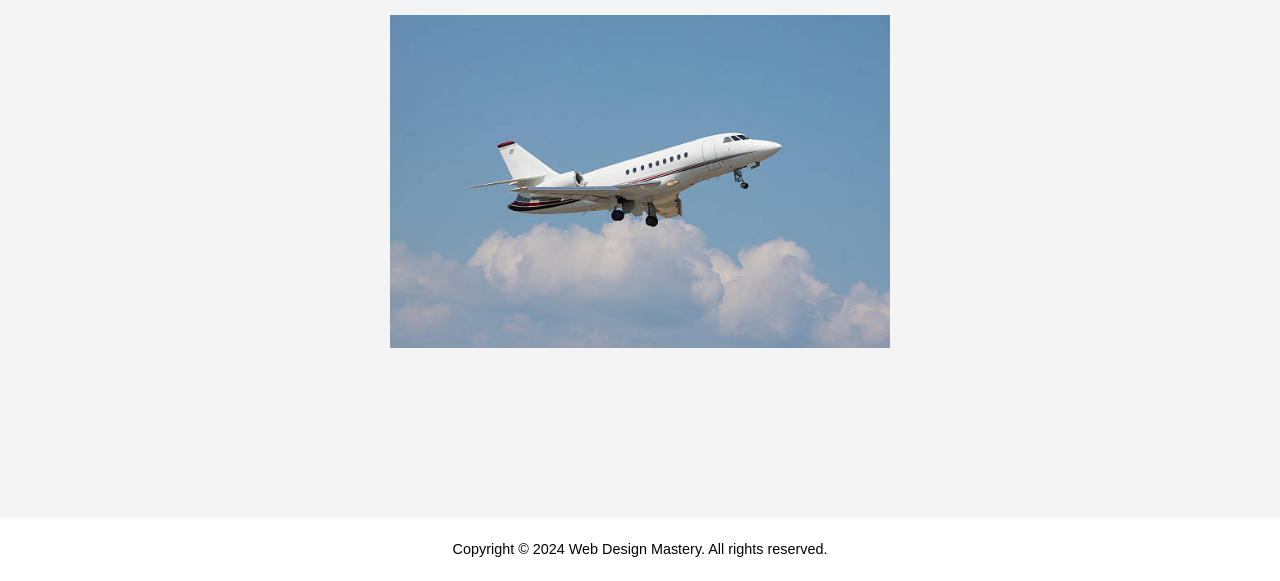
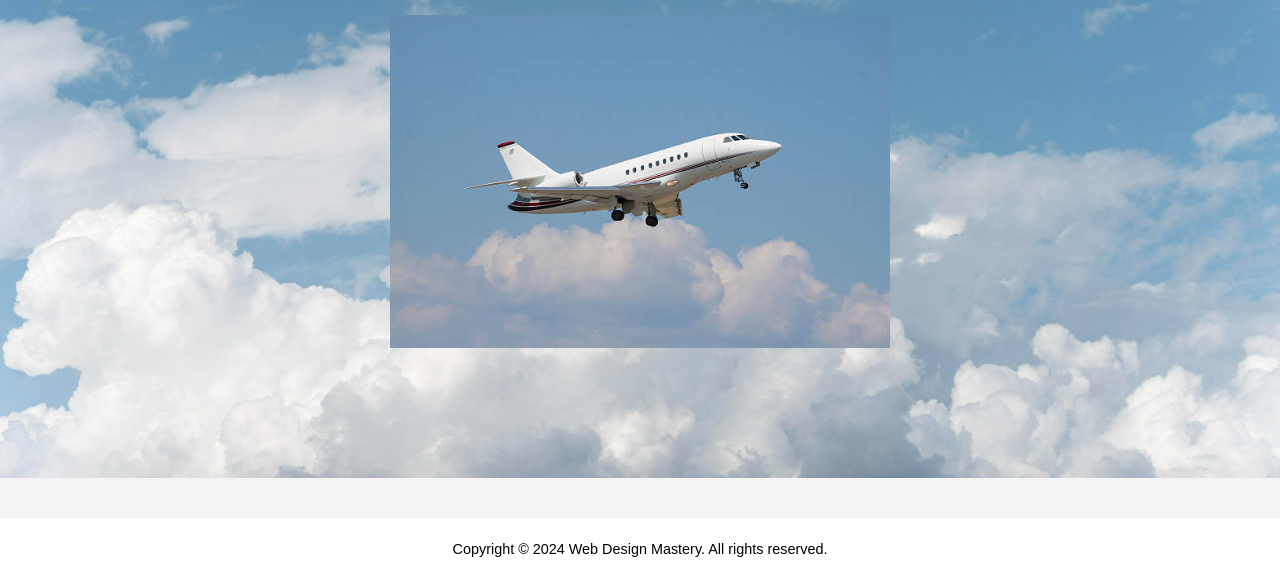
Before and after one commit to Srilakshmi966/Travel-Website-Landing-Page, a plain HTML site: page index.html in a window 1280 px wide. Shown: the part 444-1025 px from the top of the page. Drawn offline with nearby package versions, Linux system fonts and the light colour scheme; a script that the page names is missing.

Commit message:
Update styles.css

```diff
--- a/styles.css
+++ b/styles.css
@@ -96,7 +96,7 @@ header {
   justify-content: center;
   height: 100vh;
   text-align: center;
-  background: url('assets/header-bg.jpg') no-repeat center center/cover;
+  background: url('header-bg.jpg') no-repeat center center/cover;
   color: white;
   position: relative;
 }
```
